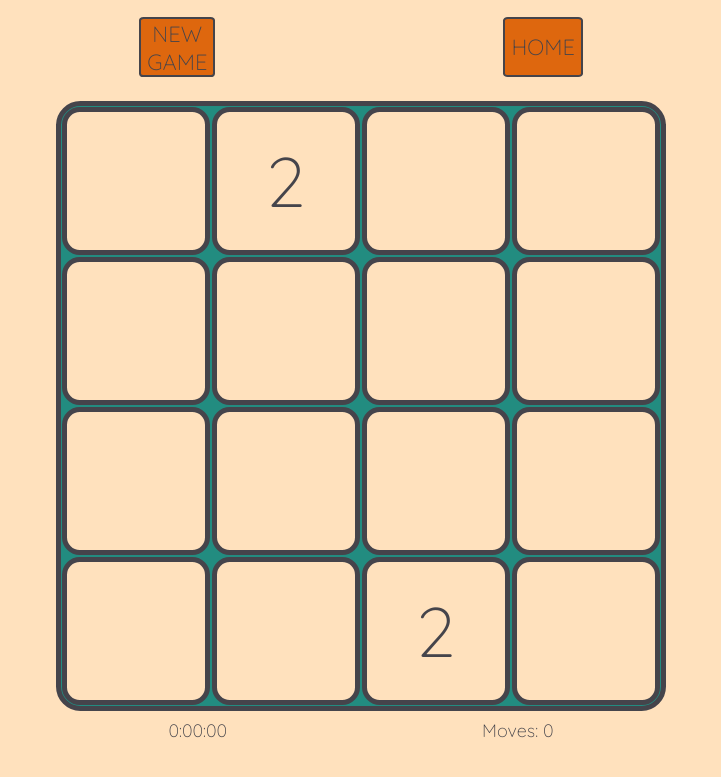
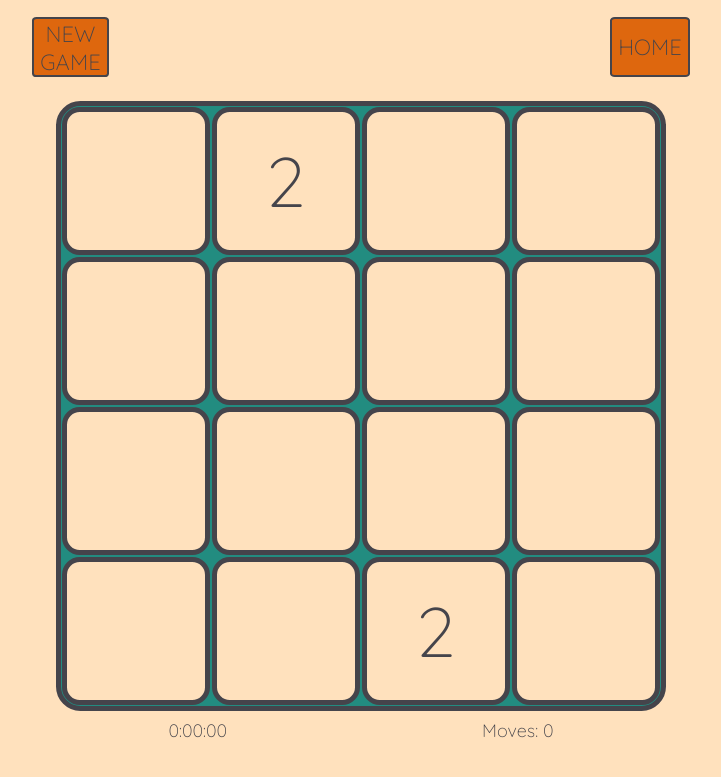
Before and after one commit to jlangner87/2048-game, a plain HTML site: page game.html in a window 1280 px wide. Shown: the part 131-908 px from the top of the page, without its empty margins (279-1000 px from the left). Drawn offline with Linux system fonts and the light colour scheme.

Commit message:
css and md updates

```diff
--- a/style.css
+++ b/style.css
@@ -42,11 +42,12 @@ font-family:'Quicksand', sans-serif;
 .top-buttons {
   display: flex;
   justify-content: center;
+  align-content: space-around;
   flex-direction: row;
   color: #45444b;
   margin-bottom: 12px;
-  margin-left: 400px;
-  margin-right: 400px;
+  margin-left: 222px;
+  margin-right: 222px;
 }
 
 .homeButton-container {
```
Also changed, not shown: 1 other file.
